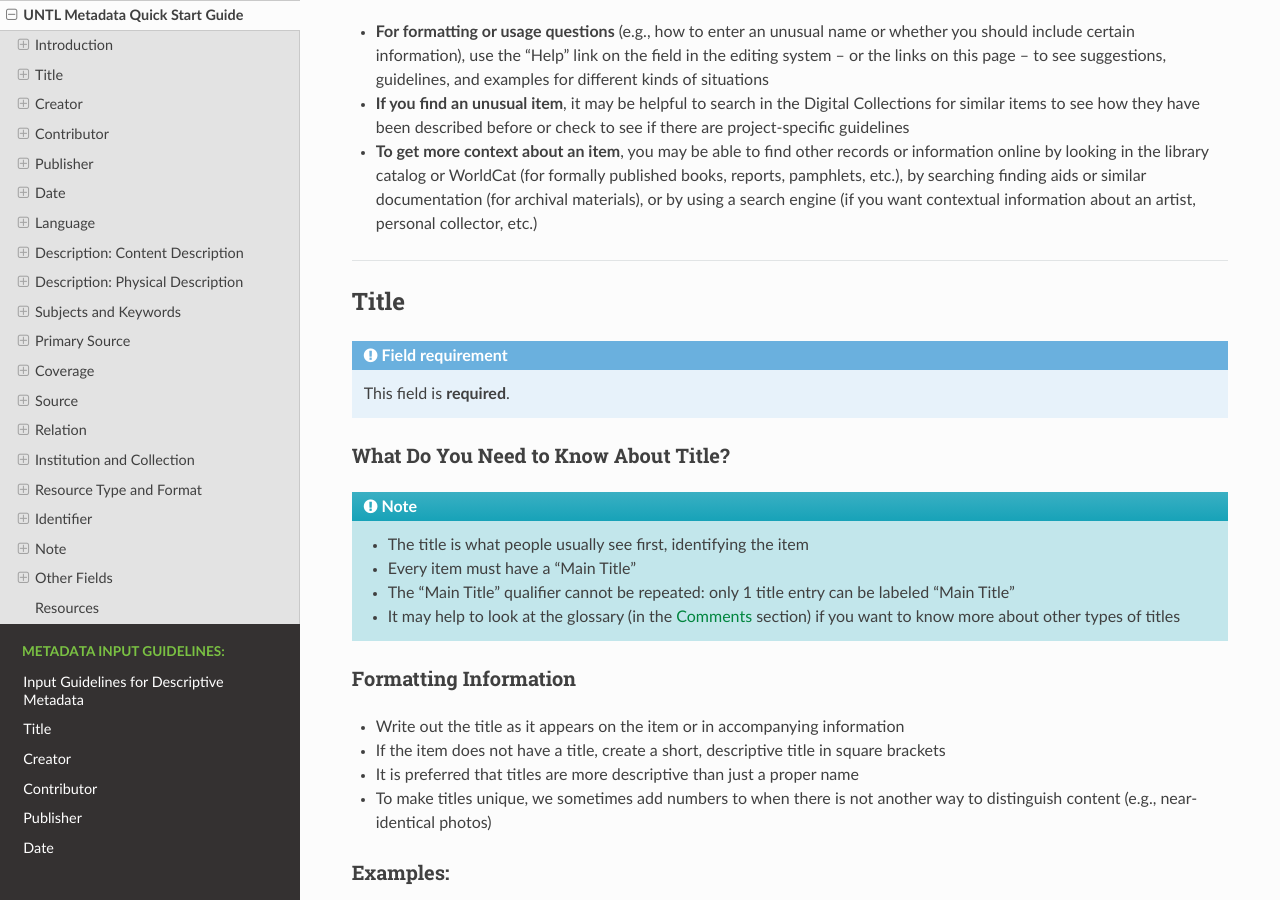
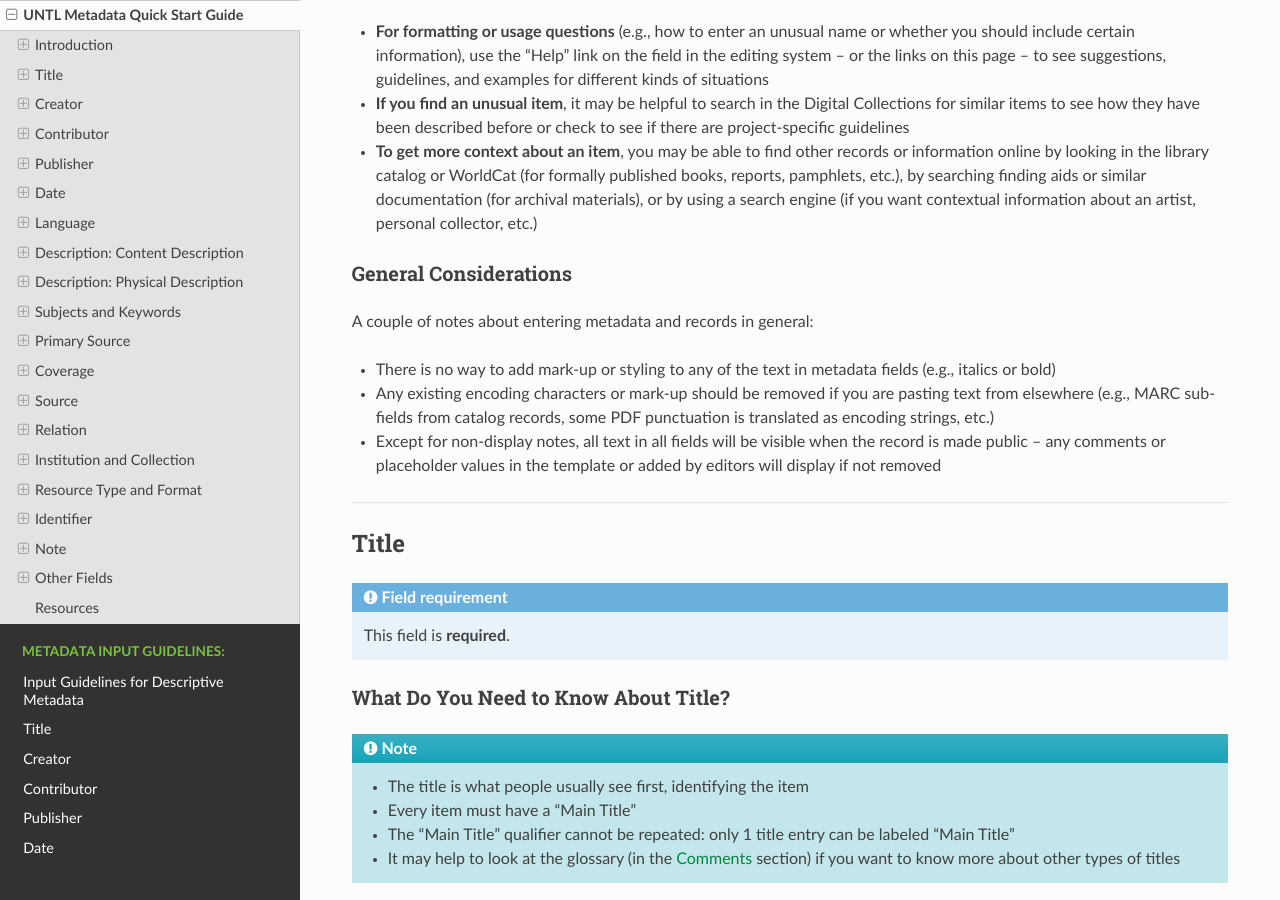
Before and after one commit to unt-libraries/untl-metadata-documentation, a Sphinx documentation site: the page built from docs/guides/quick-start-guide.rst, in a window 1280 px wide and 900 px high, scrolled down 728 px. Built offline with Sphinx 7.4.7 and the Read the Docs theme 3.1.0, drawn with Linux system fonts in a browser that asks for light colours.

Commit message:
Add general notes

```diff
--- a/docs/guides/quick-start-guide.rst
+++ b/docs/guides/quick-start-guide.rst
@@ -30,6 +30,16 @@ If you are working on metadata and discover that you have questions or come acro
 * **For formatting or usage questions** (e.g., how to enter an unusual name or whether you should include certain information), use the “Help” link on the field in the editing system – or the links on this page – to see suggestions, guidelines, and examples for different kinds of situations
 * **If you find an unusual item**, it may be helpful to search in the Digital Collections for similar items to see how they have been described before or check to see if there are project-specific guidelines
 * **To get more context about an item**, you may be able to find other records or information online by looking in the library catalog or WorldCat (for formally published books, reports, pamphlets, etc.), by searching finding aids or similar documentation (for archival materials), or by using a search engine (if you want contextual information about an artist, personal collector, etc.)
+
+
+General Considerations
+======================
+
+A couple of notes about entering metadata and records in general:
+
+* There is no way to add mark-up or styling to any of the text in metadata fields (e.g., italics or bold)
+* Any existing encoding characters or mark-up should be removed if you are pasting text from elsewhere (e.g., MARC sub-fields from catalog records, some PDF punctuation is translated as encoding strings, etc.)
+* Except for non-display notes, all text in all fields will be visible when the record is made public -- any comments or placeholder values in the template or added by editors will display if not removed
 
 ====
 
--- a/docs/input-guidelines-descriptive.rst
+++ b/docs/input-guidelines-descriptive.rst
@@ -8,6 +8,9 @@ Introduction
 
 These are the current UNT Libraries’ guidelines for creating metadata, broken down by individual fields.
 They are based on a modified Dublin Core structure, but include more specific local instructions and precedents that wider standards do not address.
+
+
+If you are new to the UNTL format, the :doc: `Quick-Start Guide </guides/quick-start-guide>`_ may be a good place to start for a general overview with highlighted notes and suggestions about approaching metadata.
 
 ***********
 Field Guide
```
